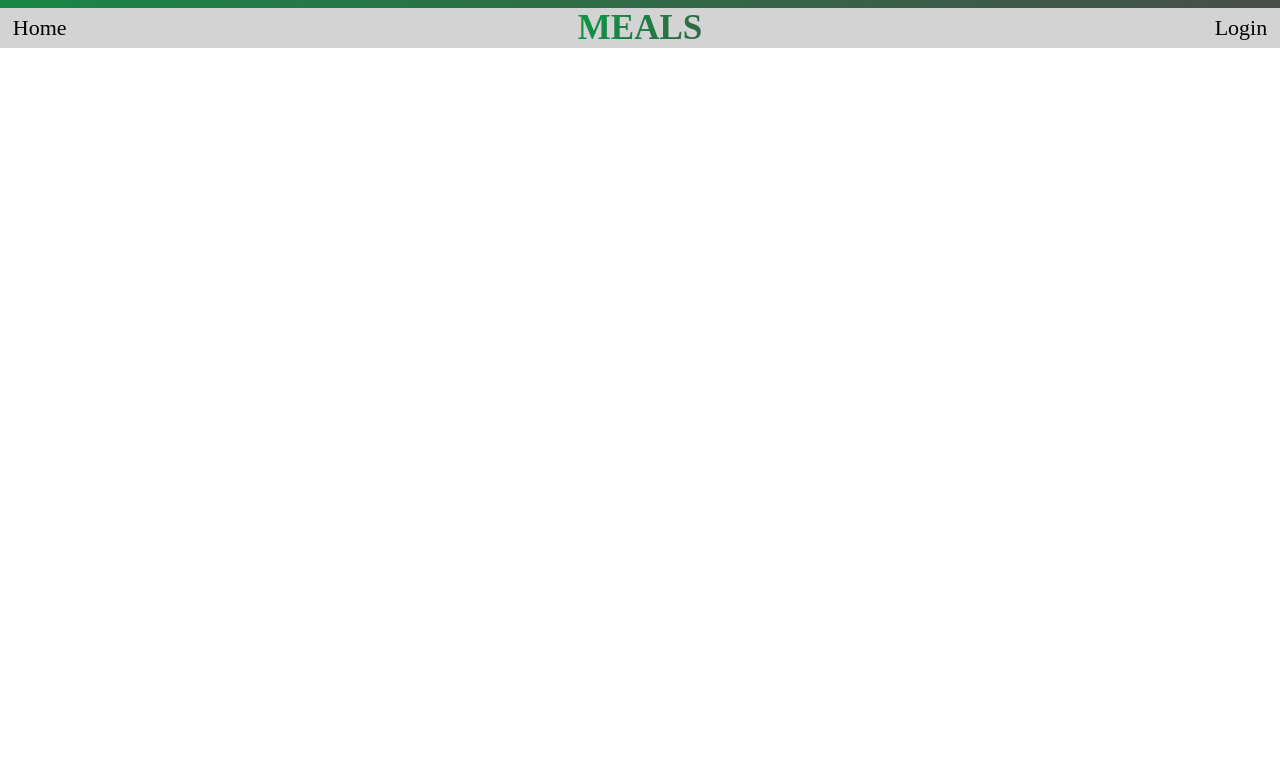
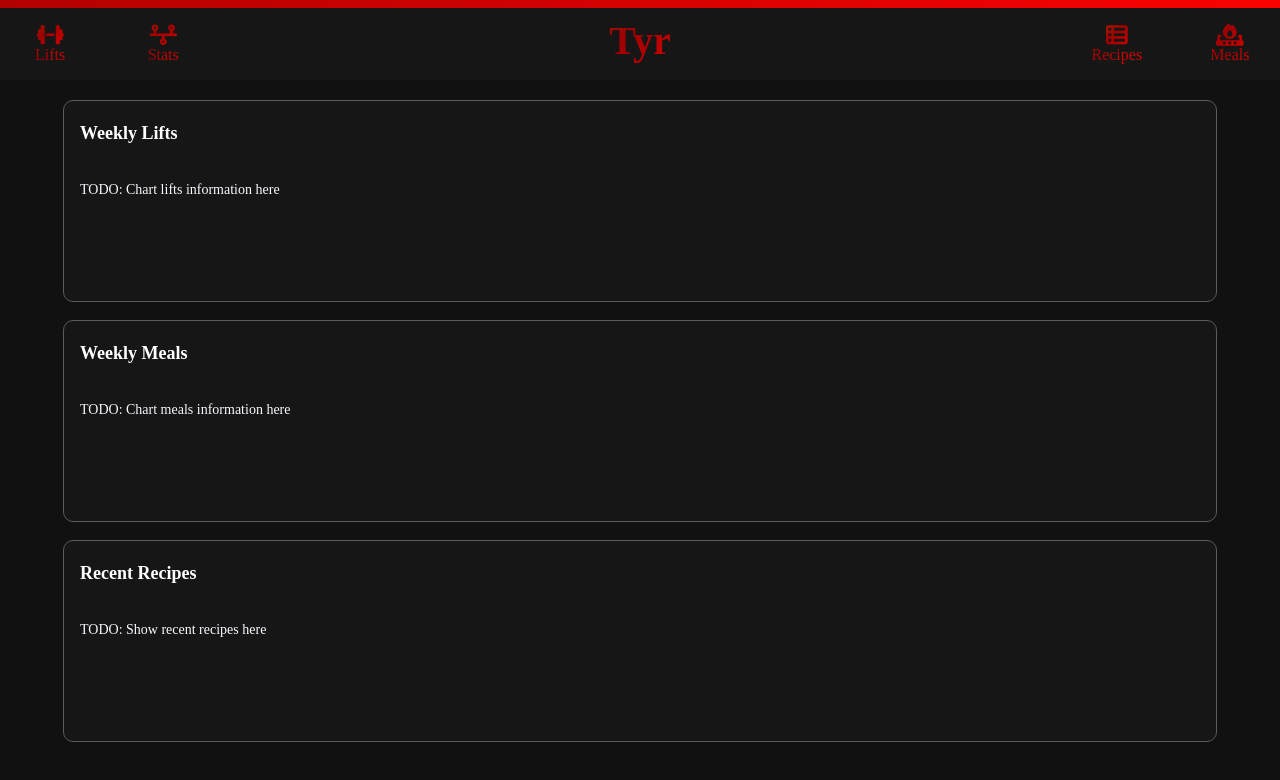
Before and after one commit to Robertlj99/Tyr, a plain HTML site: page index.html in a window 1280 px wide. Drawn offline with Linux system fonts and the light colour scheme; files that its build step writes are made by us from their sources.

Commit message:
Add files via upload

```diff
--- a/index.html
+++ b/index.html
@@ -2,27 +2,66 @@
 <html lang="en">
 
 <head>
-        <title>MEALS</title>
+    <title>Tyr</title>
     <meta charset="utf-8">
     <meta name="viewport" content="width=device-width, initial-sclae=1">
-        <link rel="stylesheet" href="styles/style.css">
+    <link rel="stylesheet" href="public/style.css">
+    <script src="https://kit.fontawesome.com/d009904b75.js" crossorigin="anonymous"></script>
 </head>
+<body>
 
-    <body>
     <!-- Navbar -->
-        <div class="top-wrapper">
+    <div class="nav-wrapper">
         <div class="gradient-bar"></div>
         <nav id="navbar" class="navbar">
             <div class="navbar-left">
-                    <a href="#navbar">Home</a>
+                <a href="#navbar">
+                    <div class="icon_container">
+                        <i class="fa-solid fa-dumbbell"></i>
+                        <span>Lifts</span>
+                    </div>
+                </a>
+                <a href="#">
+                    <div class="icon_container">
+                        <i class="fa-solid fa-timeline"></i>
+                        <span>Stats</span>
+                    </div>
+                </a>
             </div>
             <div class="navbar-center">
-                    <h1>MEALS</h1>
+                <h1>Tyr</h1>
             </div>
             <div class="navbar-right">
-                    <a href="#">Login</a>
+                <a href="#">
+                    <div class="icon_container">
+                        <i class="fa-solid fa-table-list"></i>
+                        <span>Recipes</span>
+                    </div>
+                </a>
+                <a href="#">
+                    <div class="icon_container">
+                        <i class="fa-solid fa-fire-burner"></i>
+                        <span>Meals</span>
+                    </div>
+                </a>
             </div>
         </nav>
     </div>
+
+    <!-- Cards -->
+    <div class="card-container">
+        <div class="card">
+            <h1>Weekly Lifts</h1>
+            <span>TODO: Chart lifts information here</span>
+        </div>
+        <div class="card">
+            <h1>Weekly Meals</h1>
+            <span>TODO: Chart meals information here</span>
+        </div>
+        <div class="card">
+            <h1>Recent Recipes</h1>
+            <span>TODO: Show recent recipes here</span>
+        </div>
+    </div>
 </body>
 </html>
--- /dev/null
+++ b/style.css
@@ -0,0 +1,267 @@
+/* Mobile first development */
+body {
+    font-size: 20px;
+    background-color: #111111;
+}
+
+
+
+/* Wrapper to hold gradient and navbar at top of page */
+.nav-wrapper {
+    position: fixed;
+    bottom: 0;
+    left: 0;
+    width: 100%;
+    z-index: 1;
+}
+
+/* Gradient bar */
+.gradient-bar {
+    width: 100vw;
+    height: 1.5vh;
+    background: linear-gradient(-45deg, #ff0202, #9e0101, #935402, #ffc401);
+    background-size: 400% 400%;
+    -webkit-animation: gradbar 12s ease infinite;
+    -moz-animation: gradbar 12s ease infinite;
+    animation: gradbar 12s ease infinite;
+    position: fixed;
+    bottom: 0;
+}
+
+/* Navigation bar */
+.navbar {
+    display: grid;
+    grid-template-columns: 1fr 1fr 1fr;
+    align-items: center;
+    background-color: #171616;
+    width: 100vw;
+    height: 8vh;
+    padding-bottom: 1vh;
+    margin: 0;
+}
+
+/* Navbar Sections */
+.navbar-left, .navbar-center, .navbar-right {
+    display: flex;
+    align-items: center;
+    white-space: nowrap;
+    overflow: hidden;
+    gap: 1vw;
+}
+
+.navbar-left {
+    display: grid;
+    grid-template-columns: 1fr 1fr;
+    justify-content: center;
+}
+
+.navbar-center {
+    justify-content: center;
+    padding-bottom: 1vh
+}
+
+.navbar-right {
+    display: grid;
+    grid-template-columns: 1fr 1fr;
+    justify-content: center;
+}
+
+/* Navbar links */
+.navbar a {
+    text-decoration: none;
+}
+
+/* Formatting for Tyr logo */
+.navbar h1 {
+    font-size: 35px;
+    background: linear-gradient(-45deg, #ff0202, #9e0101, #935402, #ffc401);
+    background-size: 400% 400%;
+    -webkit-background-clip: text;
+    color: transparent;
+    -webkit-animation: gradbar 12s ease infinite;
+    -moz-animation: gradbar 12s ease infinite;
+    animation: gradbar 12s ease infinite;
+}
+
+/* Icon container */
+.icon_container {
+    display: flex;
+    align-items: center;
+    justify-content: center;
+    flex-direction: column;
+    text-align: center;
+}
+
+/* Icon text formatting */
+.icon_container span {
+    font-size: 14px;
+    background: linear-gradient(-45deg, #ff0202, #9e0101, #935402, #ffc401);
+    background-size: 400% 400%;
+    -webkit-background-clip: text;
+    color: transparent;
+    -webkit-animation: gradbar 12s ease infinite;
+    -moz-animation: gradbar 12s ease infinite;
+    animation: gradbar 12s ease infinite;
+}
+
+/* Formatting for toolbar */
+.toolbar {
+    display: flex;
+    justify-content: space-between;
+    align-items: center;
+    width: 100vh;
+    height: 5vh;
+}
+
+/* Formatting for icons */
+.fa-solid {
+    background: linear-gradient(-45deg, #ff0202, #9e0101, #935402, #ffc401);
+    background-size: 400% 400%;
+    -webkit-background-clip: text;
+    color: transparent;
+    -webkit-animation: gradbar 12s ease infinite;
+    -moz-animation: gradbar 12s ease infinite;
+    animation: gradbar 12s ease infinite;
+}
+
+/* Formatting for cards */
+.card-container {
+    display: flex;
+    flex-direction: column;
+    align-items: center;
+    gap: 18px;
+    padding: 20px;
+}
+
+.card {
+    width: 90vw;
+    height: 25vh;
+    background: #171616;
+    overflow: hidden;
+    display: flex;
+    flex-direction: column;
+    border-radius: 10px;
+    border: 1px solid #5c5c5c;
+}
+
+.card h1 {
+    color: white;
+    padding: 10px 16px;
+    font-size: 18px;
+    font-weight: bold;
+}
+
+.card span {
+    padding: 16px;
+    font-size: 14px;
+    color: ghostwhite;
+}
+
+/* Screen size querying */
+/* Small */
+@media (min-width: 640px) {
+
+}
+
+/* Medium, Ipad hits here */
+@media (min-width: 768px) {
+    body {
+        font-size: 22px;
+    }
+    .navbar h1 {
+        font-size: 40px;
+    }
+    .icon_container span {
+        font-size: 16px
+    }
+}
+/* Large, Ipad horizontally hits here*/
+@media (min-width: 1024px) {
+    .nav-wrapper {
+        bottom: unset;
+        top: 0;
+    }
+    .gradient-bar {
+        bottom: unset;
+        height: 1vh;
+    }
+    .navbar {
+        padding-top: 1vh;
+        padding-bottom: 0;
+        grid-template-columns: 1fr 2fr 1fr;
+    }
+    .card-container {
+        margin-top: 9vh;
+    }
+}
+
+/* XL, laptop hits here */
+@media (min-width: 1200px) {
+    .navbar {
+        height: 9vh;
+        grid-template-columns: 1fr 4fr 1fr;
+    }
+    .card-container {
+        margin-top: 10vh;
+    }
+}
+/* 2XL, desktop hits here */
+@media (min-width: 1536px) {
+    body {
+        font-size: 26px;
+    }
+    .gradient-bar {
+        height: 0.5vh;
+    }
+    .navbar {
+        height: 4.5vh;
+        grid-template-columns: 1fr 6fr 1fr;
+    }
+    .navbar h1 {
+        font-size: 45px;
+    }
+    .icon_container span {
+        font-size: 20px;
+    }
+    .card-container {
+        margin-top: 6.5vh;
+    }
+}
+/* Add padding to next thing to match height of navbar */
+
+/*Animation for gradient bar*/
+@-webkit-keyframes gradbar {
+    0% {
+        background-position: 0 50%
+    }
+    50% {
+        background-position: 100% 50%
+    }
+    100% {
+        background-position: 0 50%
+    }
+}
+
+@-moz-keyframes gradbar {
+    0% {
+        background-position: 0 50%
+    }
+    50% {
+        background-position: 100% 50%
+    }
+    100% {
+        background-position: 0 50%
+    }
+}
+
+@keyframes gradbar {
+    0% {
+        background-position: 0 50%
+    }
+    50% {
+        background-position: 100% 50%
+    }
+    100% {
+        background-position: 0 50%
+    }
+}
```
Also changed, not shown: 1 other file. Lines whose indentation alone changed are shown as unchanged.
